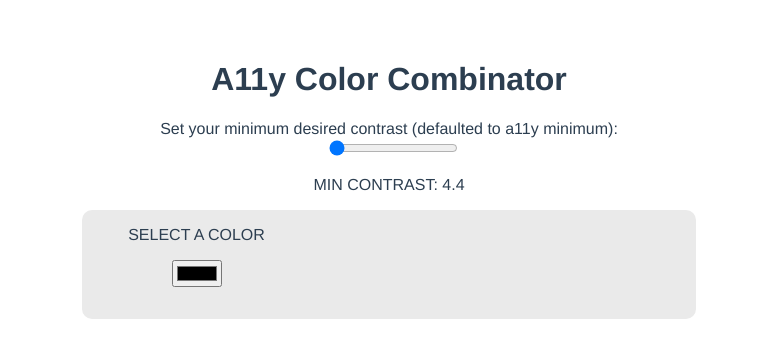
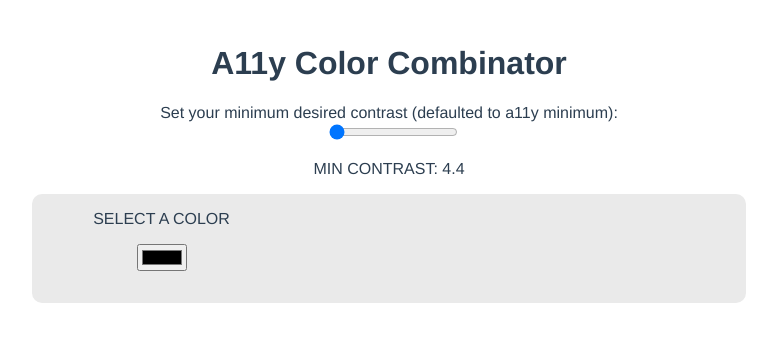
Before and after one commit to drinkingtheink/a11y-color-picker, a Vue app: page / in a window 1280 px wide. Shown: the top 358 px of the page, without its empty margins (251-1028 px from the left). Built offline with nearby package versions, Linux system fonts and the light colour scheme.

Commit message:
config layout

```diff
--- a/src/components/AppStage.vue
+++ b/src/components/AppStage.vue
@@ -10,7 +10,7 @@
 
     <div class="color-config">
       <section class="color-select primary-select">
-        <p>{{ !!primary ? `SELECTED:` : `SELECT A COLOR` }} {{ primary }}</p>
+        <p>{{ !!primary ? `SELECTED:` : `SELECT A COLOR` }} <span class="value-display">{{ primary }}</span></p>
         <input v-show="!primary" type="color" id="primary-color-select" @input="handlePrimaryColorChange" />
         <p v-show="!!primary" class="swatch" :style="`background-color: ${primary}`" @click="handlePrimaryClick" />
       </section>
@@ -18,7 +18,7 @@
       <p v-if="primary && secondary">CONTRAST: <span class="contrast-value">{{ contrast }}</span></p>
 
       <section class="color-select secondary-select">
-        <p v-if="secondary">SECONDARY: {{ secondary }}</p>
+        <p v-if="secondary">SECONDARY: <span class="value-display">{{ secondary }}</span></p>
         <div v-if="secondary" class="swatch" :style="`background-color: ${secondary}`">
           <button class="smol" @click="secondary = null">X</button>
         </div>
@@ -148,7 +148,7 @@ export default {
 
 main {
   background-color: var(--primary, white);
-  padding: 2rem 0 2rem 0;
+  padding: 1rem 0 2rem 0;
 }
 
 h3 {
@@ -169,7 +169,7 @@ a {
 .color-config {
   display: flex;
   justify-content: space-between;
-  width: 550px;
+  width: 650px;
   margin: 0 auto;
   background: #eaeaea;
   padding: 0 2rem 2rem 2rem;
@@ -194,7 +194,7 @@ a {
 
 .swatch button {
   position: absolute;
-  top: 0; right: -30px;
+  top: 0; right: -15px;
 }
 
 .primary-select .swatch:hover {
@@ -214,4 +214,14 @@ a {
   font-size: 300%;
   margin-top: 1rem;
 }
+
+.value-display {
+  display: block;
+  padding: 0 1rem;
+  background-color: white;
+  font-weight: bold;
+  font-size: 120%;
+  border-radius: 5px;
+}
+
 </style>
```
